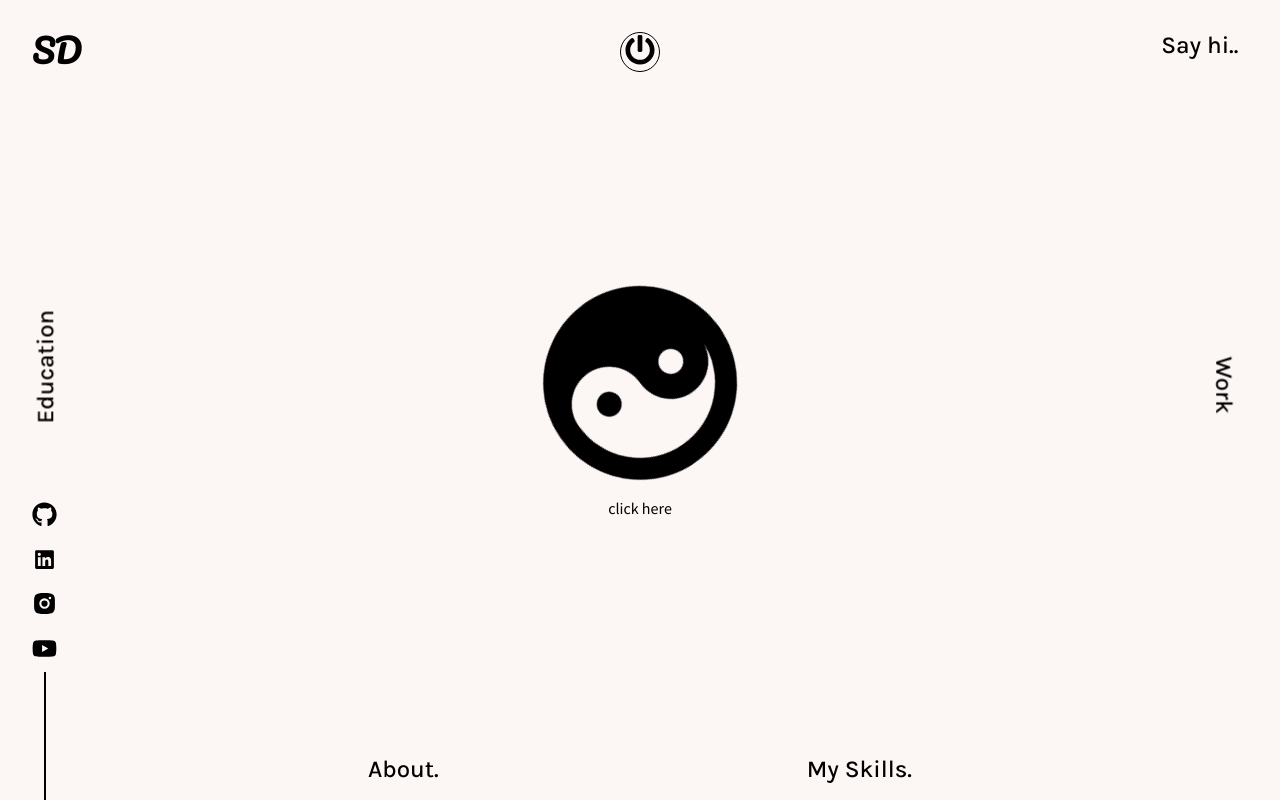
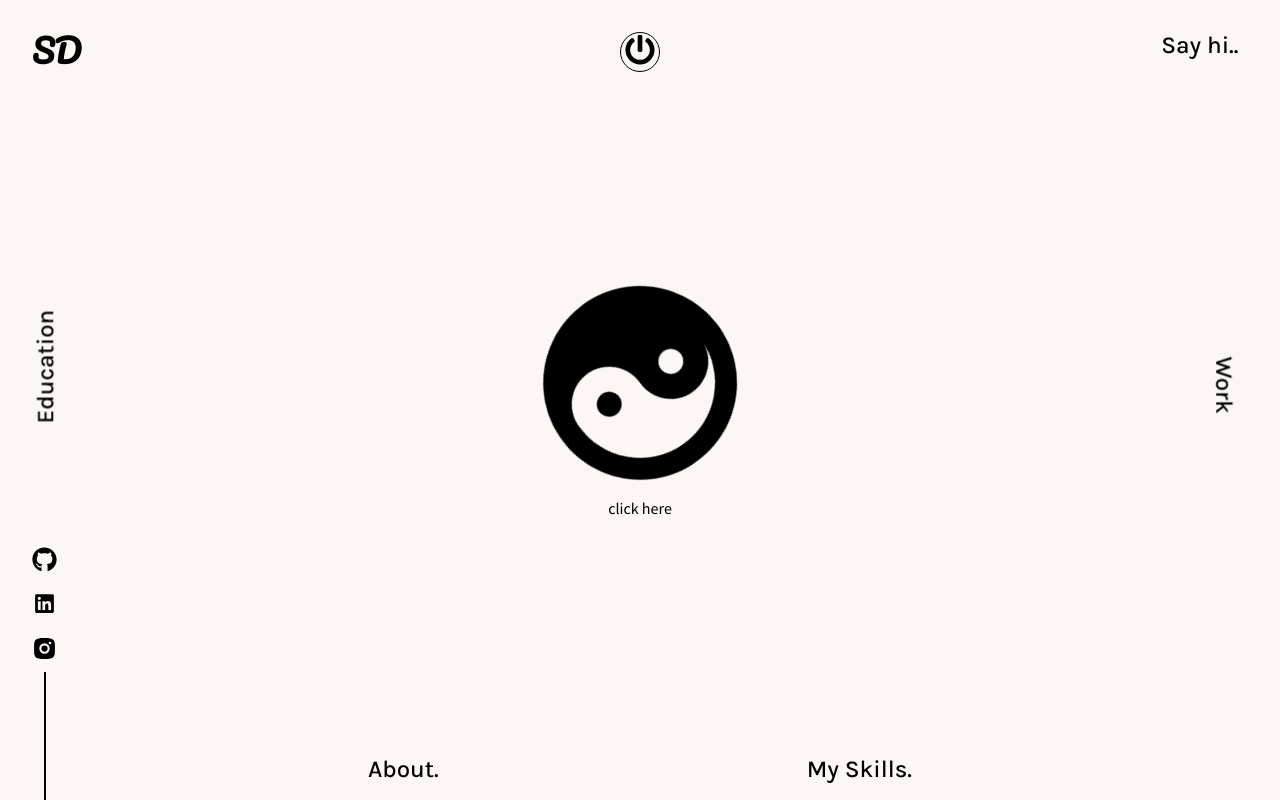
Before and after one commit to SamriddhiSanpreet/React-Portfolio, a React (Create React App) app: page / in a window 1280 px wide. Built offline with nearby package versions, Linux system fonts and the light colour scheme.

Commit message:
Updated project with new features/bug fixes

```diff
--- a/src/subComponents/SocialIcons.js
+++ b/src/subComponents/SocialIcons.js
@@ -29,7 +29,7 @@ const SocialIcons = (props) => {
   return (
     <Icons>
       <div>
-        <NavLink style={{color:'inherit'}} target="_blank" to={{pathname:"https://github.com/codebucks27"}}>
+        <NavLink style={{color:'inherit'}} target="_blank" to={{pathname:"https://github.com/SamriddhiSanpreet"}}>
             <Github width={25} height={25} fill={props.theme === "dark" ? DarkTheme.text : DarkTheme.body} />
         </NavLink>
       </div>
@@ -43,11 +43,11 @@ const SocialIcons = (props) => {
             <Instagram width={25} height={25} fill={props.theme === "dark" ? DarkTheme.text : DarkTheme.body} />
         </NavLink>
       </div>
-      <div>
-        <NavLink style={{color:'inherit'}} target="_blank" to={{pathname:"https://github.com/codebucks27"}}>
+      {/* <div>
+        <NavLink style={{color:'inherit'}} target="_blank" to={{pathname:"https://github.com/SamriddhiSanpreet"}}>
             <YouTube width={25} height={25} fill={props.theme === "dark" ? DarkTheme.text : DarkTheme.body} />
         </NavLink>
-      </div>
+      </div> */}
 
       <Line color={props.theme}/>
     </Icons>
```
